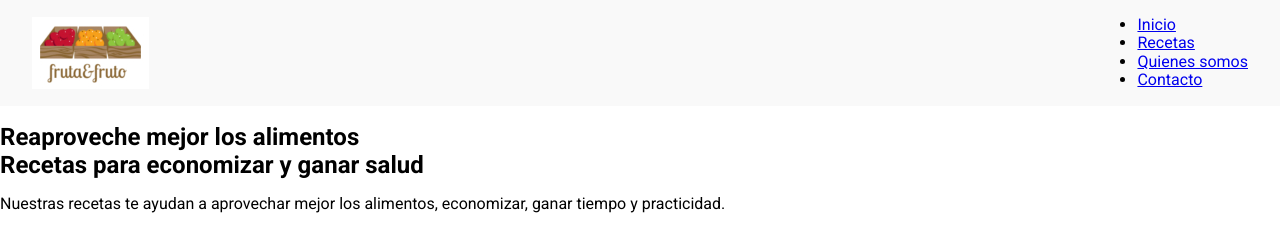
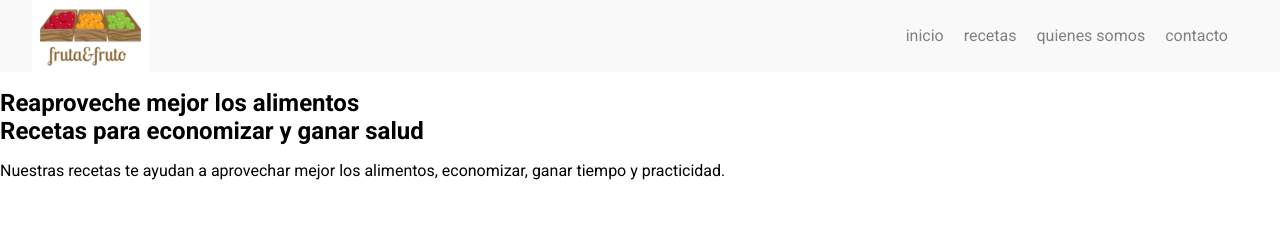
Before and after one commit to vic990/recetas, a plain HTML site: page index.html in a window 1280 px wide. Drawn offline with Linux system fonts and the light colour scheme.

Commit message:
rename css links

```diff
--- a/index.html
+++ b/index.html
@@ -9,9 +9,9 @@
         <link href="./assets/css/normalize.css" rel="stylesheet" />
         <link href="./assets/css/reset.css" rel="stylesheet" />
         <link href="./assets/css/cabecera.css" rel="stylesheet" />
-        <link href="./assets/css/menu/menu-item.css" rel="stylesheet" />
-        <link href="./assets/css/menu/menu-lista.css" rel="stylesheet" />
-        <link href="./assets/css/menu/menu-link.css" rel="stylesheet" />
+        <link href="./assets/css/menu/menu__item.css" rel="stylesheet" />
+        <link href="./assets/css/menu/menu__lista.css" rel="stylesheet" />
+        <link href="./assets/css/menu/menu__link.css" rel="stylesheet" />
 
     </head>
     <body>
```
